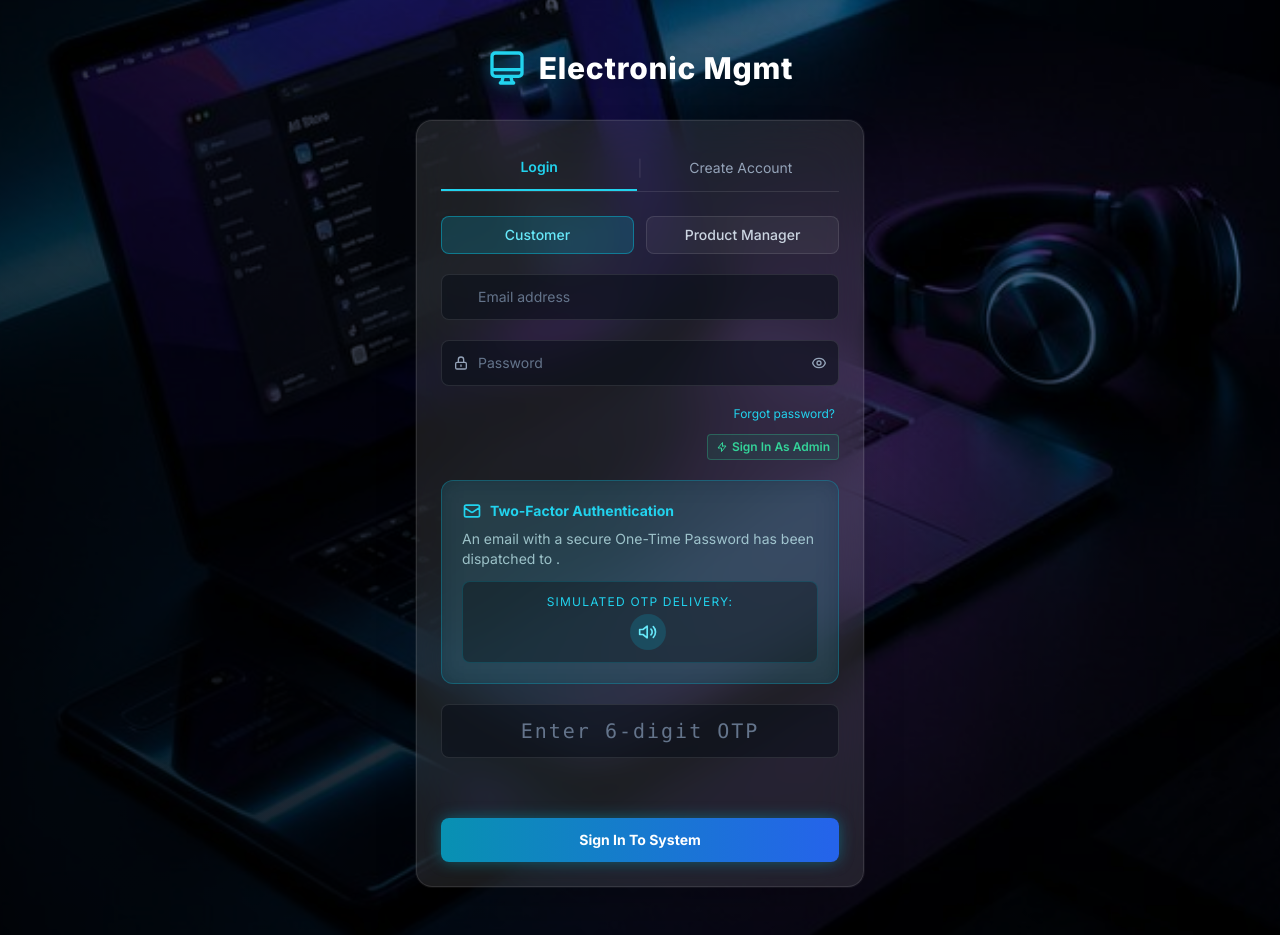
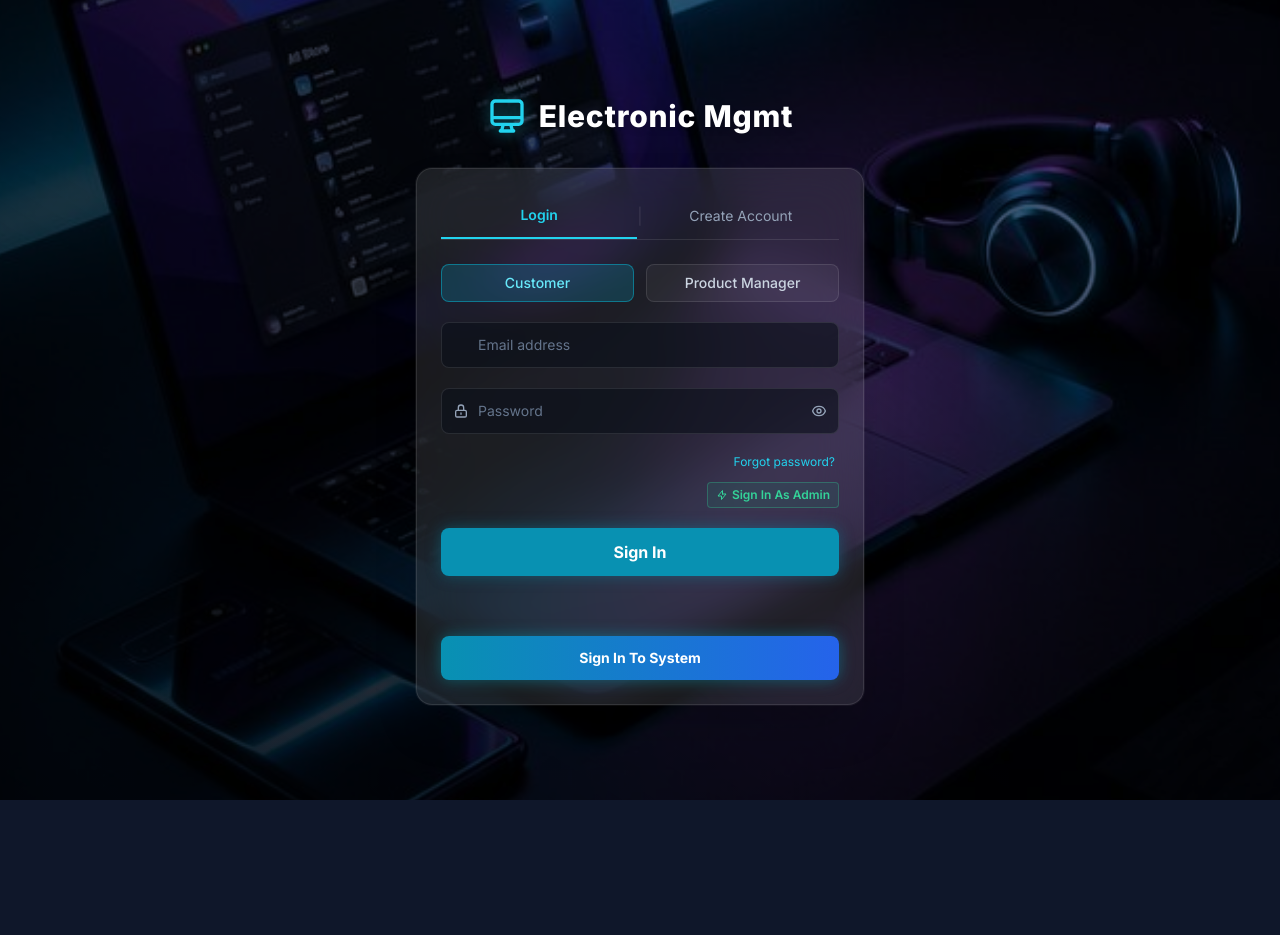
Before and after one commit to hervendacyayisenga/Electronic-management-system, a Vue app: page /login in a window 1280 px wide. After the commit the page ends 800 px from the top, so only its background shows below. Built offline with nearby package versions, Linux system fonts and the light colour scheme.

Commit message:
refactor: remove multi-factor authentication (OTP) from login flow

```diff
--- a/src/stores/authStore.js
+++ b/src/stores/authStore.js
@@ -129,48 +129,9 @@ export const useAuthStore = defineStore('auth', {
                 return false
             }
 
-            // Success – reset failed attempts and generate OTP for MFA
+            // Success – reset failed attempts and log the user in directly
             user.failedAttempts = 0
             saveUsers(users)
-
-            // Generate a secure 6-digit OTP
-            const otpCode = Math.floor(100000 + Math.random() * 900000).toString()
-            const mfaData = { email: user.email, otp: otpCode, expires: Date.now() + 5 * 60000 }
-            localStorage.setItem('ems_mfa_pending', JSON.stringify(mfaData))
-
-            return { requiresMFA: true, simulatedOTP: otpCode }
-        },
-
-        verifyOTP(email, otpStr) {
-            this.clearMessages()
-            const mfaStr = localStorage.getItem('ems_mfa_pending')
-            if (!mfaStr) {
-                this.loginError = 'OTP session expired or invalid.'
-                return false
-            }
-            const mfaData = JSON.parse(mfaStr)
-
-            if (mfaData.email.toLowerCase() !== email.toLowerCase()) {
-                this.loginError = 'Invalid email for OTP.'
-                return false
-            }
-
-            if (Date.now() > mfaData.expires) {
-                this.loginError = 'OTP has expired. Please log in again.'
-                localStorage.removeItem('ems_mfa_pending')
-                return false
-            }
-
-            if (mfaData.otp !== otpStr) {
-                this.loginError = 'Incorrect OTP code.'
-                return false
-            }
-
-            // OTP is valid! Find the user and create session
-            const users = getUsers()
-            const user = users.find(u => u.email.toLowerCase() === email.toLowerCase().trim())
-
-            localStorage.removeItem('ems_mfa_pending')
 
             const sessionUser = {
                 id: user.id,
@@ -181,6 +142,7 @@ export const useAuthStore = defineStore('auth', {
             }
             this.user = sessionUser
             localStorage.setItem('ems_current_user', JSON.stringify(sessionUser))
+
             return true
         },
 
--- a/src/views/SignIn.vue
+++ b/src/views/SignIn.vue
@@ -16,10 +16,8 @@ const loginEmail = ref('')
 const loginPassword = ref('')
 const loginLoading = ref(false)
 
-// MFA state variables
+// MFA state variables (deprecated based on user request)
 const mfaStep = ref(false)
-const mfaOtp = ref('')
-const mfaSimulatedOTP = ref('')
 
 const regName = ref('')
 const regEmail = ref('')
@@ -42,7 +40,6 @@ const showNewPass = ref(false)
 // Clear any stale errors from previous sessions when the component mounts
 authStore.clearMessages()
 
-// Submits credentials to the store
 async function handleLogin() {
   loginLoading.value = true
   await new Promise(r => setTimeout(r, 400)) // Simulate network latency
@@ -50,47 +47,9 @@ async function handleLogin() {
   const result = authStore.login(loginEmail.value, loginPassword.value)
 
   loginLoading.value = false
-  if (result && result.requiresMFA) {
-    // Show MFA Step and the simulated OTP
-    mfaStep.value = true
-    mfaSimulatedOTP.value = result.simulatedOTP
-  } else if (result === true) {
+
+  if (result === true) {
     // Navigate user based on their newly-authenticated role
-    if (authStore.isSuperAdmin) {
-      router.push({ name: 'Accounts' })
-    } else if (authStore.isManager) {
-      router.push({ name: 'Dashboard' })
-    } else {
-      router.push({ name: 'CustomerView' })
-    }
-  }
-}
-
-// Optional TTS feature for accessibility
-function spellOTP() {
-  if (!window.speechSynthesis) {
-    authStore.loginError = 'Your browser does not support text-to-speech audio.'
-    return
-  }
-
-  // Format the OTP to be read character by character (e.g. "1, 2, 3")
-  const textToSpeak = mfaSimulatedOTP.value.split('').join(', ')
-  const utterance = new SpeechSynthesisUtterance("Your verification code is: " + textToSpeak)
-
-  // Adjust speaking rate to be clear and deliberate
-  utterance.rate = 0.85
-  window.speechSynthesis.speak(utterance)
-}
-
-// Verifies the OTP and finishes the login process
-async function handleVerifyOTP() {
-  authStore.clearMessages()
-  loginLoading.value = true
-  await new Promise(r => setTimeout(r, 400)) // Simulate network latency
-
-  const ok = authStore.verifyOTP(loginEmail.value, mfaOtp.value)
-  loginLoading.value = false
-  if (ok) {
     if (authStore.isSuperAdmin) {
       router.push({ name: 'Accounts' })
     } else if (authStore.isManager) {
@@ -156,7 +115,6 @@ function switchTab(tab) {
   activeTab.value = tab
   forgotStep.value = 1
   mfaStep.value = false
-  mfaOtp.value = ''
   generatedResetLink.value = ''
   authStore.clearMessages()
 }
@@ -203,9 +161,9 @@ function switchTab(tab) {
         </div>
 
         <!-- LOGIN FORM -->
-        <form v-if="activeTab === 'login'" aria-label="Login Form" @submit.prevent="mfaStep ? handleVerifyOTP() : handleLogin()" class="px-6 py-6 space-y-5">
+        <form v-if="activeTab === 'login'" aria-label="Login Form" @submit.prevent="handleLogin()" class="px-6 py-6 space-y-5">
 
-          <div v-if="!mfaStep" class="space-y-5">
+          <div class="space-y-5">
             <fieldset class="flex gap-3 border-none p-0 m-0 w-full" aria-label="Select Role">
               <button type="button" @click="loginRole = 'customer'"
                 :aria-pressed="loginRole === 'customer'"
@@ -261,39 +219,14 @@ function switchTab(tab) {
             </div>
           </div>
 
-          <!-- MFA Step Section -->
-            <div class="space-y-5">
-              <div class="bg-cyan-900/40 border border-cyan-500/30 text-cyan-200 p-5 rounded-xl text-sm backdrop-blur-md">
-                <p class="font-bold mb-2 flex items-center gap-2 text-cyan-400">
-                  <svg class="w-5 h-5" fill="none" viewBox="0 0 24 24" stroke="currentColor">
-                    <path stroke-linecap="round" stroke-linejoin="round" stroke-width="2" d="M3 8l7.89 5.26a2 2 0 002.22 0L21 8M5 19h14a2 2 0 002-2V7a2 2 0 00-2-2H5a2 2 0 00-2 2v10a2 2 0 002 2z"/>
-                  </svg>
-                  Two-Factor Authentication
-                </p>
-                <p class="text-cyan-100/70 mb-3">An email with a secure One-Time Password has been dispatched to <strong>{{ loginEmail }}</strong>.</p>
-
-                <div class="bg-black/30 w-full p-3 text-center rounded-lg border border-cyan-500/20 relative">
-                  <span class="text-xs text-cyan-400 uppercase tracking-widest block mb-1">Simulated OTP Delivery:</span>
-                  <div class="flex items-center justify-center gap-4">
-                    <strong class="text-white text-3xl tracking-[0.2em] font-mono">{{ mfaSimulatedOTP }}</strong>
-                    <button type="button" @click="spellOTP" aria-label="Listen to verification code" title="Hear OTP"
-                      class="p-2 rounded-full bg-cyan-500/20 hover:bg-cyan-500/40 text-cyan-300 hover:text-white transition focus:outline-none focus:ring-2 focus:ring-cyan-400 group">
-                      <svg class="w-5 h-5 group-hover:scale-110 transition-transform" fill="none" viewBox="0 0 24 24" stroke="currentColor">
-                        <path stroke-linecap="round" stroke-linejoin="round" stroke-width="2" d="M15.536 8.464a5 5 0 010 7.072M18.364 5.636a9 9 0 010 12.728M11 5L6 9H2v6h4l5 4V5z"/>
-                      </svg>
-                    </button>
-                  </div>
-                </div>
-              </div>
-
-              <div>
-                <label for="mfaOtp" class="sr-only">Enter OTP</label>
-                <div class="relative group">
-                  <input id="mfaOtp" v-model="mfaOtp" type="text" placeholder="Enter 6-digit OTP" required maxlength="6"
-                    class="w-full px-4 py-3 bg-[#0B0F19]/60 border border-white/10 rounded-lg text-center text-xl tracking-widest text-white placeholder-slate-500 focus:outline-none focus:ring-2 focus:ring-cyan-500 focus:border-cyan-500 transition-all font-mono"/>
-                </div>
-              </div>
-            </div>
+          <button type="submit" :disabled="loginLoading"
+            class="w-full flex items-center justify-center py-3 bg-cyan-600 hover:bg-cyan-500 text-white rounded-lg text-base font-bold transition-all shadow-[0_0_15px_rgba(8,145,178,0.4)] disabled:opacity-50 disabled:shadow-none focus:outline-none focus:ring-2 focus:ring-cyan-500 focus:ring-offset-2 focus:ring-offset-[#0B0F19]">
+            <svg v-if="loginLoading" class="animate-spin -ml-1 mr-2 w-5 h-5 text-white" fill="none" viewBox="0 0 24 24">
+              <circle class="opacity-25" cx="12" cy="12" r="10" stroke="currentColor" stroke-width="4"></circle>
+              <path class="opacity-75" fill="currentColor" d="M4 12a8 8 0 018-8V0C5.373 0 0 5.373 0 12h4zm2 5.291A7.962 7.962 0 014 12H0c0 3.042 1.135 5.824 3 7.938l3-2.647z"></path>
+            </svg>
+            Sign In
+          </button>
 
           <div aria-live="polite" class="min-h-[20px]">
             <p v-if="authStore.loginError" class="text-red-400 text-xs px-1" role="alert">{{ authStore.loginError }}</p>
```
Also changed, not shown: 8 other files (tests, documents, lock files or other folders).
